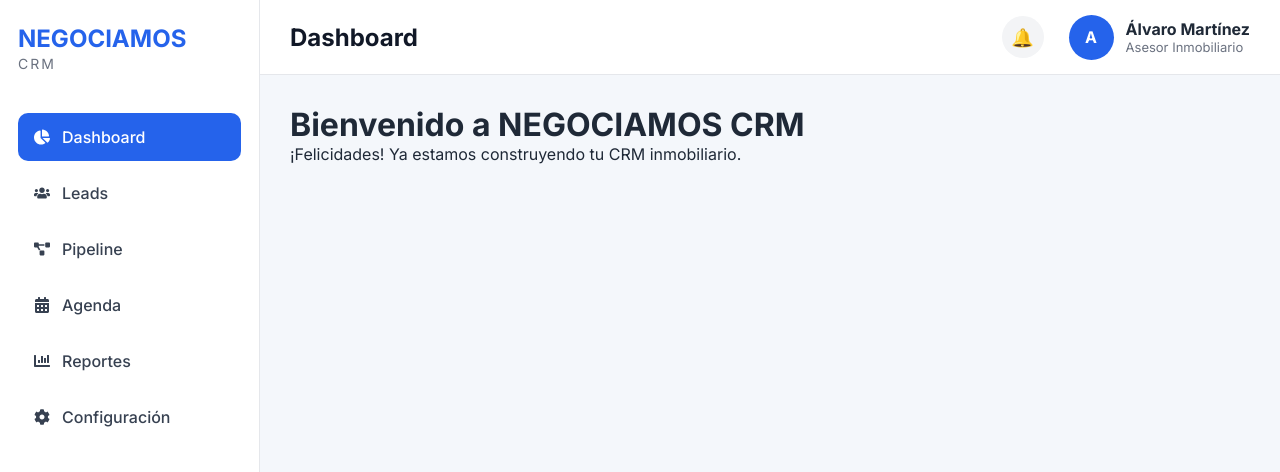
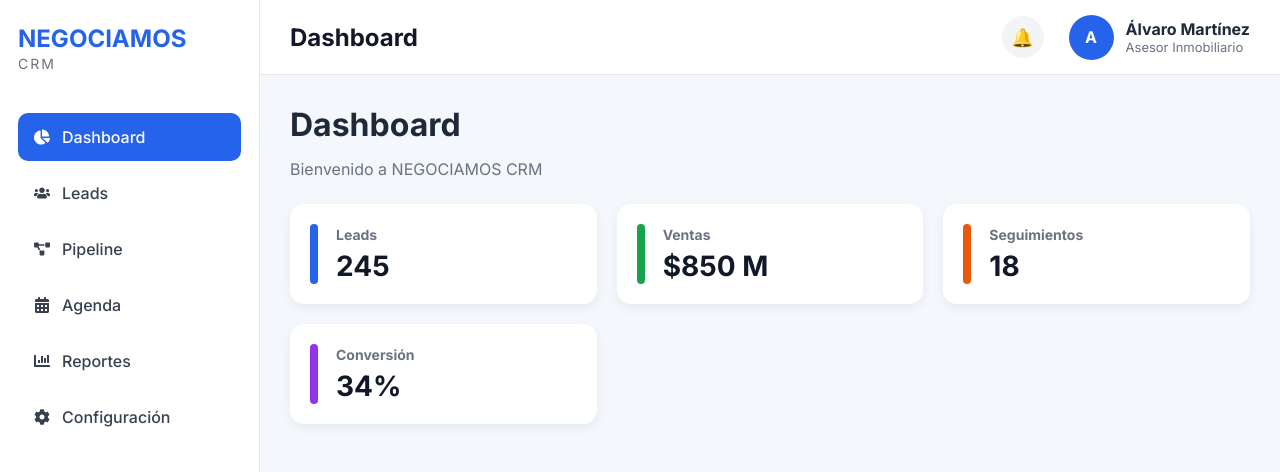
Before and after one commit to AMartinezSanchez/negociamos-crm, a React (Vite) app: page / in a window 1280 px wide. Shown: the top 472 px of the page. Built offline with nearby package versions, Linux system fonts and the light colour scheme.

Commit message:
dashboard

```diff
--- /dev/null
+++ b/src/components/StatCard/StatCard.css
@@ -0,0 +1,26 @@
+.stat-card {
+  background: white;
+  border-radius: 14px;
+  padding: 20px;
+  display: flex;
+  gap: 18px;
+  align-items: center;
+  box-shadow: 0 4px 12px rgba(0,0,0,.06);
+}
+
+.stat-color {
+  width: 8px;
+  height: 60px;
+  border-radius: 6px;
+}
+
+.stat-content h4 {
+  color: #6b7280;
+  font-size: 14px;
+  margin-bottom: 6px;
+}
+
+.stat-content h2 {
+  font-size: 28px;
+  color: #111827;
+}
--- /dev/null
+++ b/src/components/StatCard/StatCard.jsx
@@ -0,0 +1,19 @@
+import "./StatCard.css";
+
+function StatCard({ title, value, color }) {
+  return (
+    <div className="stat-card">
+      <div
+        className="stat-color"
+        style={{ backgroundColor: color }}
+      ></div>
+
+      <div className="stat-content">
+        <h4>{title}</h4>
+        <h2>{value}</h2>
+      </div>
+    </div>
+  );
+}
+
+export default StatCard;
--- a/src/pages/dashboard/dashboard.css
+++ b/src/pages/dashboard/dashboard.css
@@ -0,0 +1,18 @@
+.dashboard {
+  display: flex;
+  flex-direction: column;
+  gap: 25px;
+}
+
+.subtitle {
+  color: #6B7280;
+  margin-top: -10px;
+}
+
+.stats-grid {
+  display: grid;
+
+  grid-template-columns: repeat(auto-fit, minmax(240px, 1fr));
+
+  gap: 20px;
+}
--- a/src/pages/dashboard/dashboard.jsx
+++ b/src/pages/dashboard/dashboard.jsx
@@ -1,13 +1,47 @@
 import MainLayout from "../../layouts/MainLayout/MainLayout";
+import StatCard from "../../components/StatCard/StatCard";
+import "./Dashboard.css";
 
 function Dashboard() {
   return (
     <MainLayout>
-      <h1>Bienvenido a NEGOCIAMOS CRM</h1>
+      <div className="dashboard">
 
-      <p>
-        ¡Felicidades! Ya estamos construyendo tu CRM inmobiliario.
-      </p>
+        <h1>Dashboard</h1>
+
+        <p className="subtitle">
+          Bienvenido a NEGOCIAMOS CRM
+        </p>
+
+        <div className="stats-grid">
+
+          <StatCard
+            title="Leads"
+            value="245"
+            color="#2563EB"
+          />
+
+          <StatCard
+            title="Ventas"
+            value="$850 M"
+            color="#16A34A"
+          />
+
+          <StatCard
+            title="Seguimientos"
+            value="18"
+            color="#EA580C"
+          />
+
+          <StatCard
+            title="Conversión"
+            value="34%"
+            color="#9333EA"
+          />
+
+        </div>
+
+      </div>
     </MainLayout>
   );
 }
```
